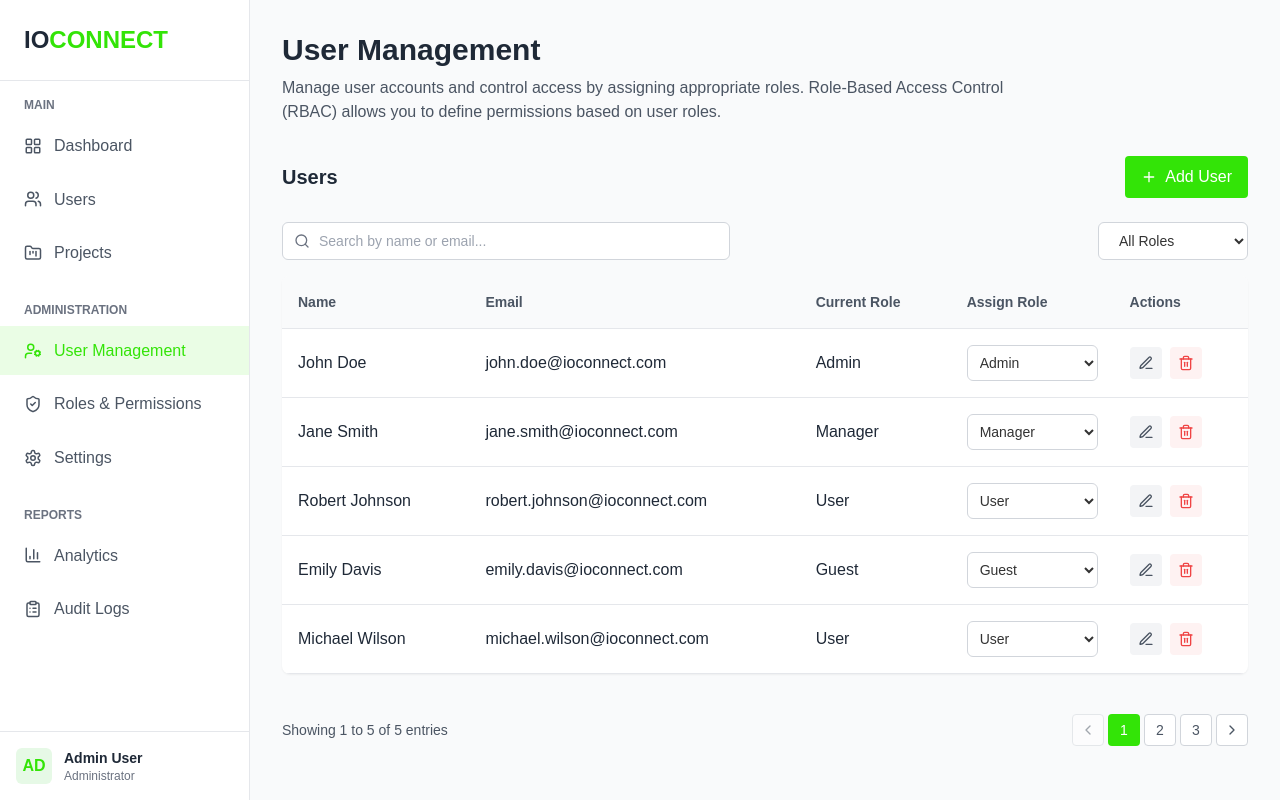
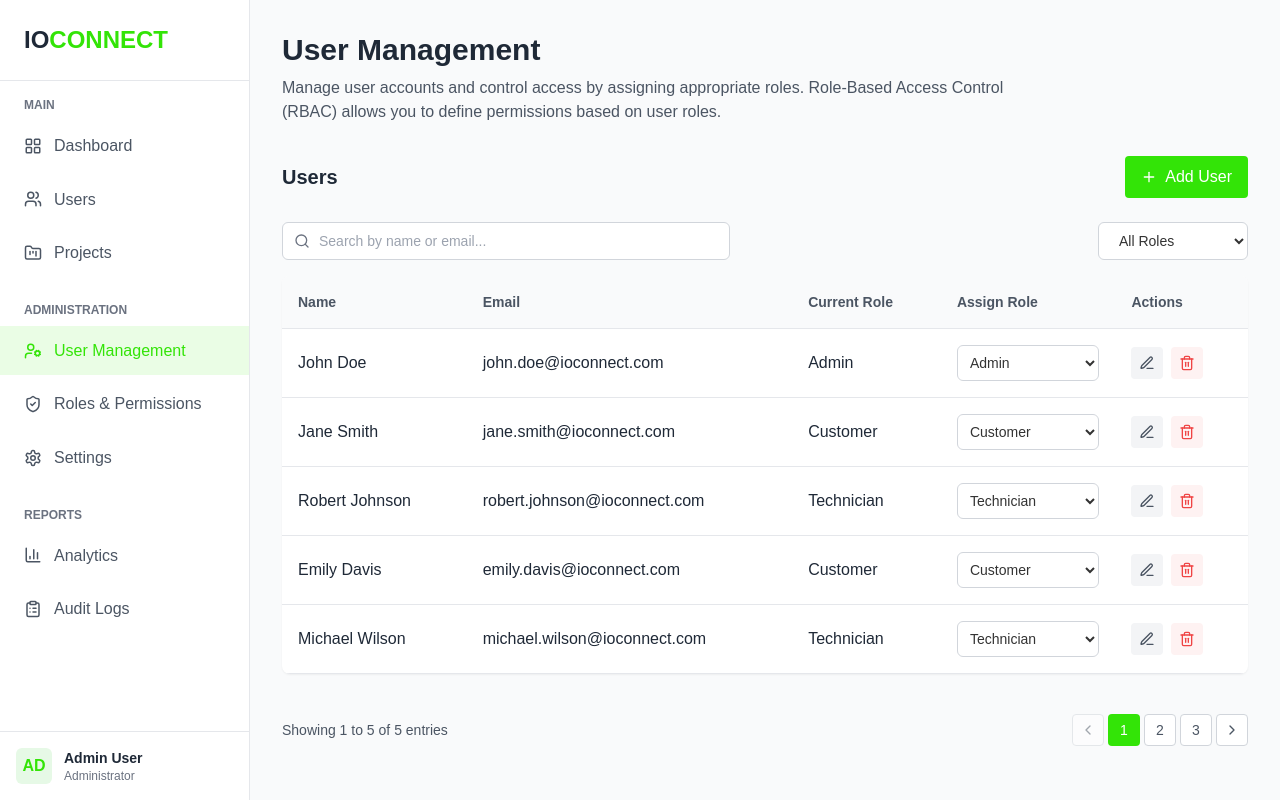
Before and after one commit to pawekz/SERV-IT-MANAGER, a React (Vite) app in the folder frontend/: page /usermanagement in a window 1280 px wide. Built offline with nearby package versions, Linux system fonts and the light colour scheme.

Commit message:
UserManagement: Update user roles and adjust role options in dropdowns

```diff
--- a/frontend/src/pages/UserManagementPage/UserManagement.jsx
+++ b/frontend/src/pages/UserManagementPage/UserManagement.jsx
@@ -30,25 +30,25 @@ const UserManagement = () => {
             id: 2,
             name: "Jane Smith",
             email: "jane.smith@ioconnect.com",
-            role: "Manager"
+            role: "Customer"
         },
         {
             id: 3,
             name: "Robert Johnson",
             email: "robert.johnson@ioconnect.com",
-            role: "User"
+            role: "Technician"
         },
         {
             id: 4,
             name: "Emily Davis",
             email: "emily.davis@ioconnect.com",
-            role: "Guest"
+            role: "Customer"
         },
         {
             id: 5,
             name: "Michael Wilson",
             email: "michael.wilson@ioconnect.com",
-            role: "User"
+            role: "Technician"
         }
     ]);
 
@@ -221,9 +221,8 @@ const UserManagement = () => {
                             >
                                 <option>All Roles</option>
                                 <option>Admin</option>
-                                <option>Manager</option>
-                                <option>User</option>
-                                <option>Guest</option>
+                                <option>Customer</option>
+                                <option>Technician</option>
                             </select>
                         </div>
                     </div>
@@ -259,9 +258,8 @@ const UserManagement = () => {
                                                 <select className="w-full py-2 px-2 border border-gray-300 rounded-md bg-white text-sm focus:outline-none focus:border-[#33e407] focus:ring-2 focus:ring-[rgba(51,228,7,0.1)]">
                                                     <option>{user.role}</option>
                                                     <option>Admin</option>
-                                                    <option>Manager</option>
-                                                    <option>User</option>
-                                                    <option>Guest</option>
+                                                    <option>Customer</option>
+                                                    <option>Technician</option>
                                                 </select>
                                             </td>
                                             <td className="p-4 border-b border-gray-200">
```
